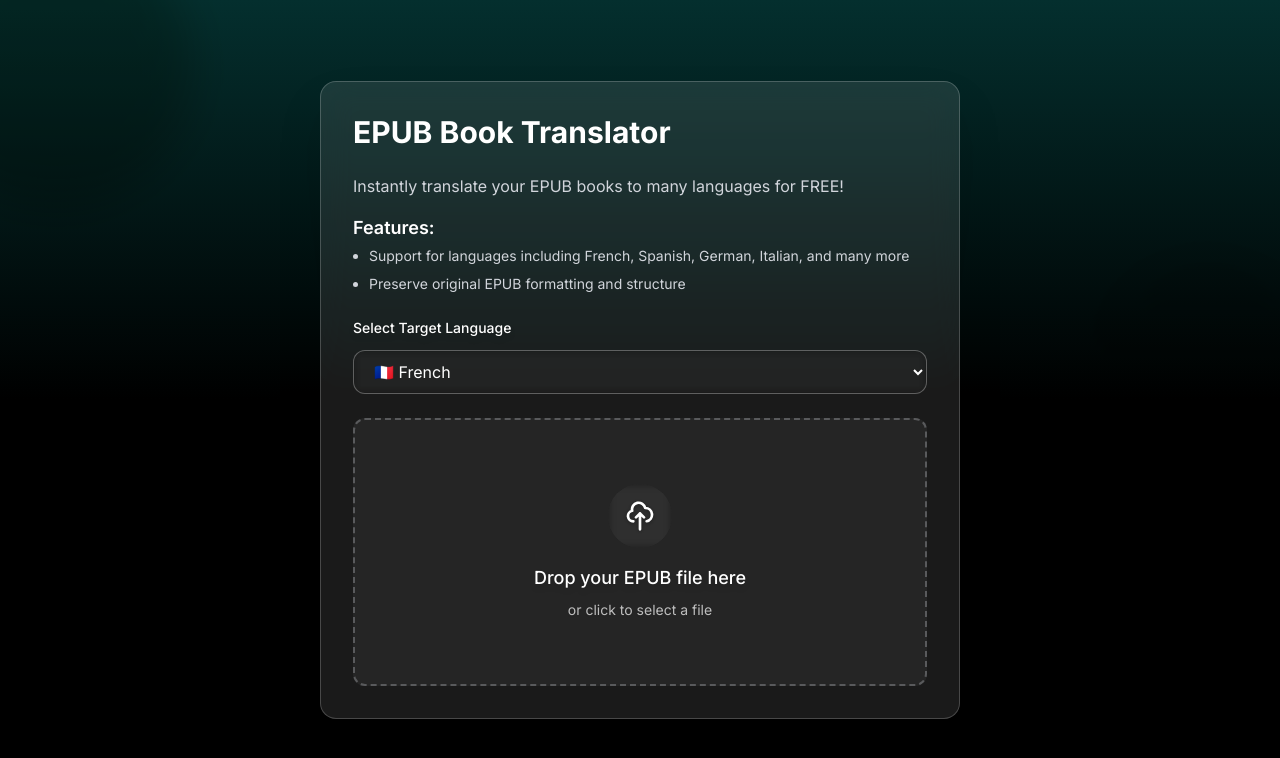
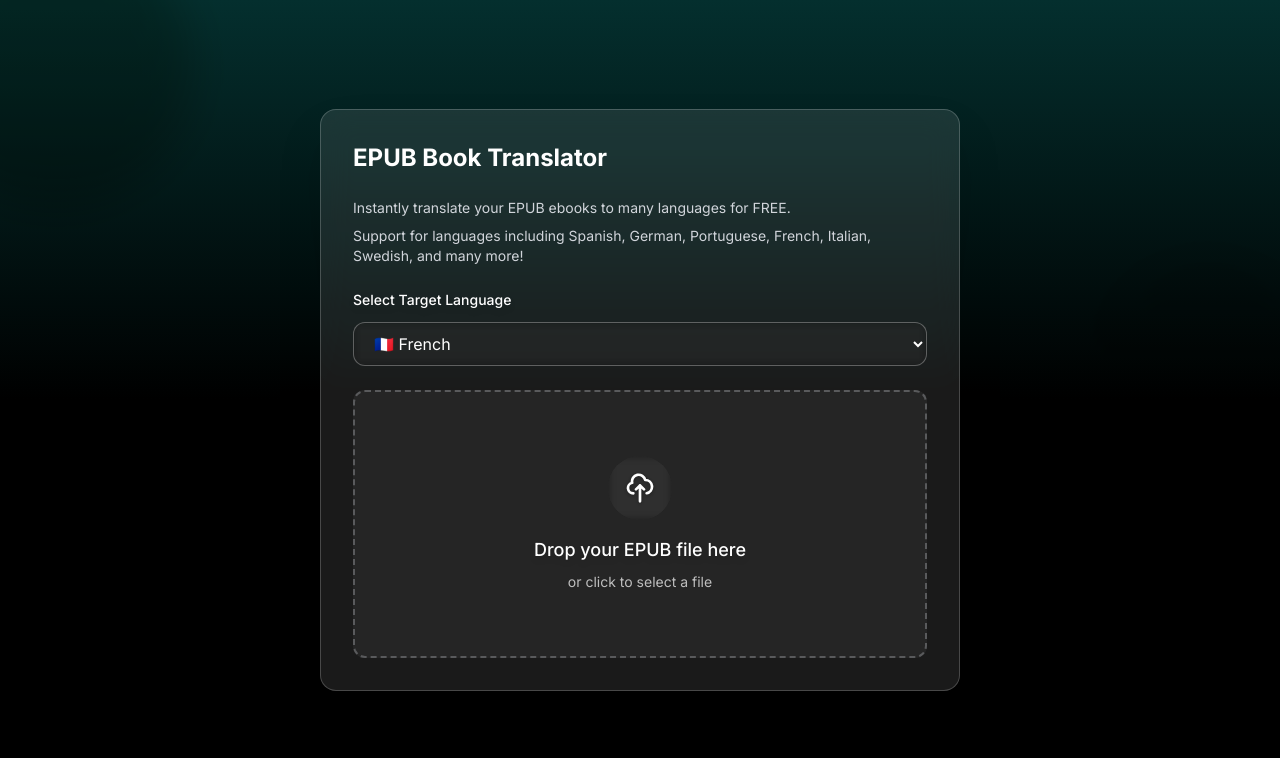
Before and after one commit to StephanOrgiazzi/epub-translator, a Next.js app: page / in a window 1280 px wide. Shown: the top 758 px of the page. Built offline with nearby package versions, Linux system fonts and the light colour scheme.

Commit message:
update wording

```diff
--- a/src/components/StaticContent.tsx
+++ b/src/components/StaticContent.tsx
@@ -4,20 +4,14 @@ export function StaticContent() {
   return (
     <>
       {/* SEO-friendly static content */}
-      <h1 className="text-2xl sm:text-3xl font-bold text-white mb-2">
+      <h1 className="text-2xl font-bold text-white mb-2">
         EPUB Book Translator
       </h1>
       <div className="prose prose-invert max-w-none mb-4">
-        <p className="text-gray-300 text-xs sm:text-base">
-          Instantly translate your EPUB books to many languages for FREE!
+        <p className="text-gray-300 text-sm mb-2">
+          Instantly translate your EPUB ebooks to many languages for FREE.
         </p>
-        <div className="mt-4 space-y-1">
-          <h2 className="text-md sm:text-lg font-semibold text-white">Features:</h2>
-          <ul className="list-disc pl-4 text-gray-300 text-xs sm:text-sm">
-            <li className='mb-2'>Support for languages including French, Spanish, German, Italian, and many more</li>
-            <li>Preserve original EPUB formatting and structure</li>
-          </ul>
-        </div>
+        <p className="text-gray-300 text-sm hidden sm:block">Support for languages including Spanish, German, Portuguese, French, Italian, Swedish, and many more!</p>
       </div>
     </>
   );
```
